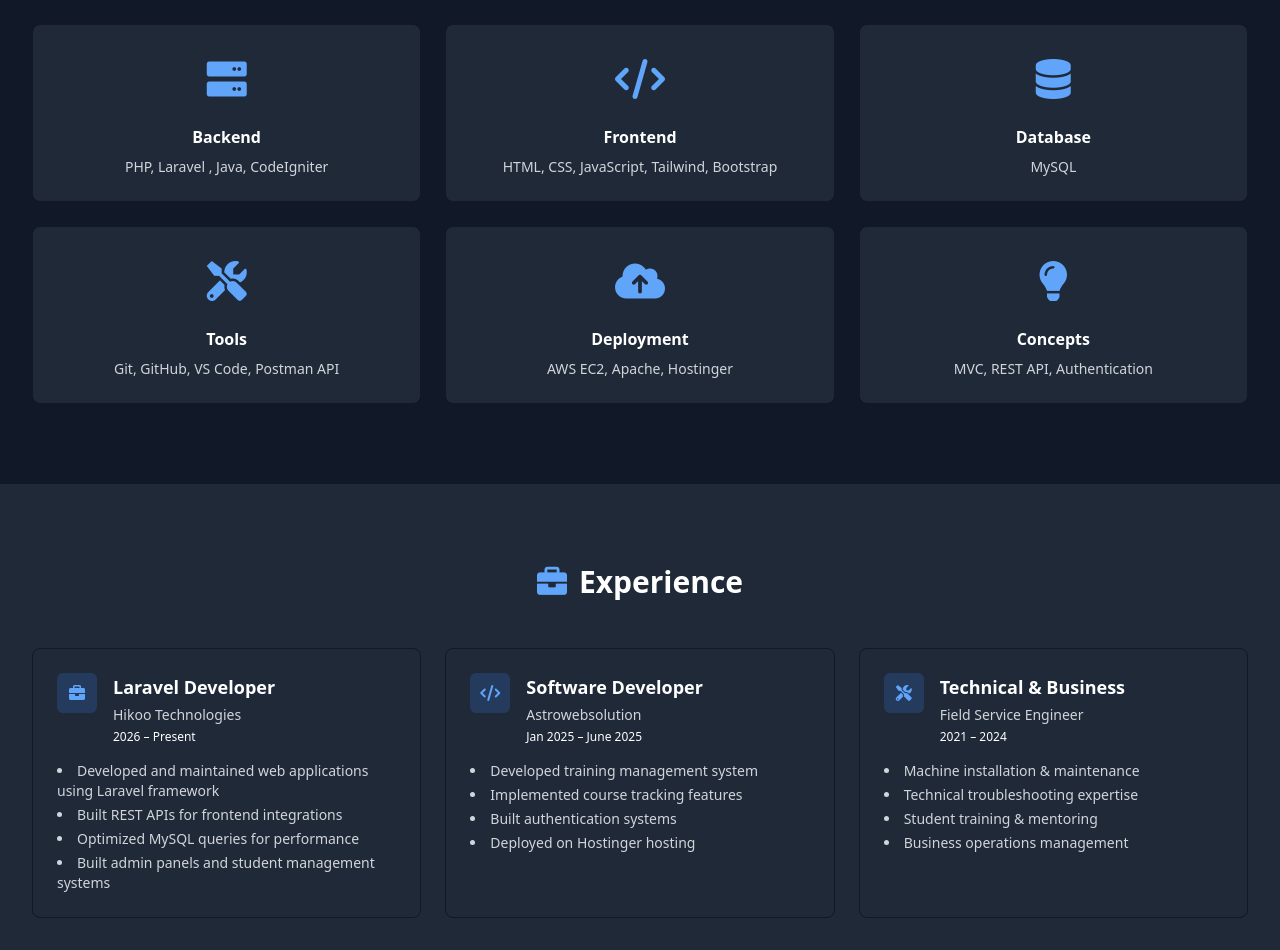
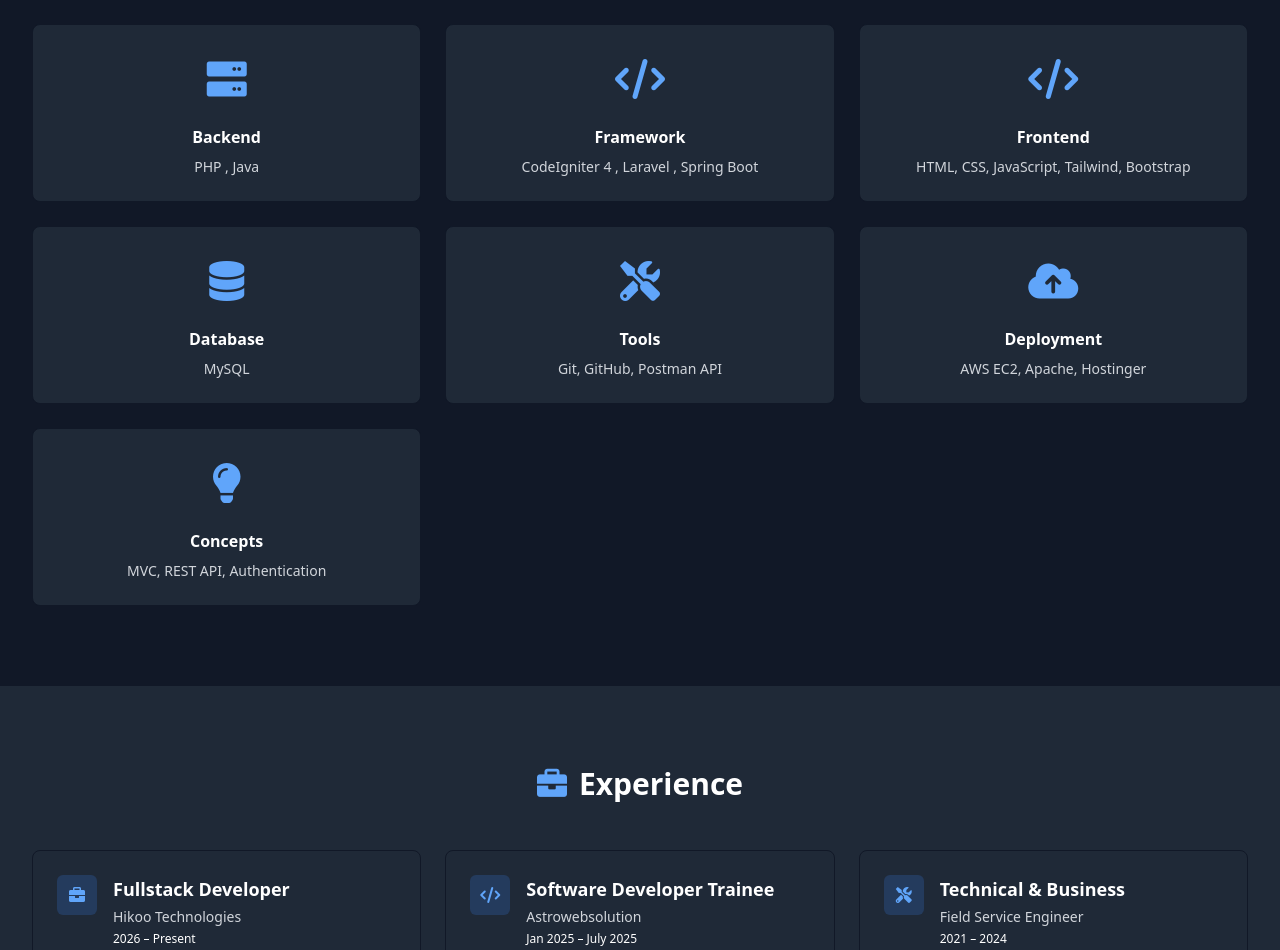
Before and after one commit to dineshmoorty/Portfolio, a website: page index.html in a window 1280 px wide. Shown: the part 2480-3430 px from the top of the page. Drawn offline with nearby package versions, Linux system fonts and the light colour scheme.

Commit message:
Frameworks and roles are updated

```diff
--- a/index.html
+++ b/index.html
@@ -442,7 +442,20 @@
             </div>
             <h3 class="font-semibold text-primary mb-2">Backend</h3>
             <p class="text-secondary text-sm">
-              PHP, Laravel , Java, CodeIgniter
+              PHP , Java
+            </p>
+          </div>
+
+          <!-- Framework -->
+          <div
+            class="skill-card card-bg card-hover rounded-lg p-6 text-center transition-colors"
+          >
+            <div class="skill-icon text-accent">
+              <i class="fas fa-code"></i>
+            </div>
+            <h3 class="font-semibold text-primary mb-2">Framework</h3>
+            <p class="text-secondary text-sm">
+              CodeIgniter 4 , Laravel , Spring Boot
             </p>
           </div>
 
@@ -479,7 +492,7 @@
             </div>
             <h3 class="font-semibold text-primary mb-2">Tools</h3>
             <p class="text-secondary text-sm">
-              Git, GitHub, VS Code, Postman API
+              Git, GitHub, Postman API
             </p>
           </div>
 
@@ -528,7 +541,7 @@
               </div>
               <div class="flex-1">
                 <h3 class="text-lg font-bold text-primary">
-                  Laravel Developer
+                  Fullstack Developer
                 </h3>
                 <p class="text-sm text-secondary mt-1">Hikoo Technologies</p>
                 <p class="text-xs text-secondary/70 mt-1">2026 – Present</p>
@@ -559,11 +572,11 @@
               </div>
               <div class="flex-1">
                 <h3 class="text-lg font-bold text-primary">
-                  Software Developer
+                  Software Developer Trainee
                 </h3>
                 <p class="text-sm text-secondary mt-1">Astrowebsolution</p>
                 <p class="text-xs text-secondary/70 mt-1">
-                  Jan 2025 – June 2025
+                  Jan 2025 – July 2025
                 </p>
               </div>
             </div>
```
Also changed, not shown: 1 other file.
